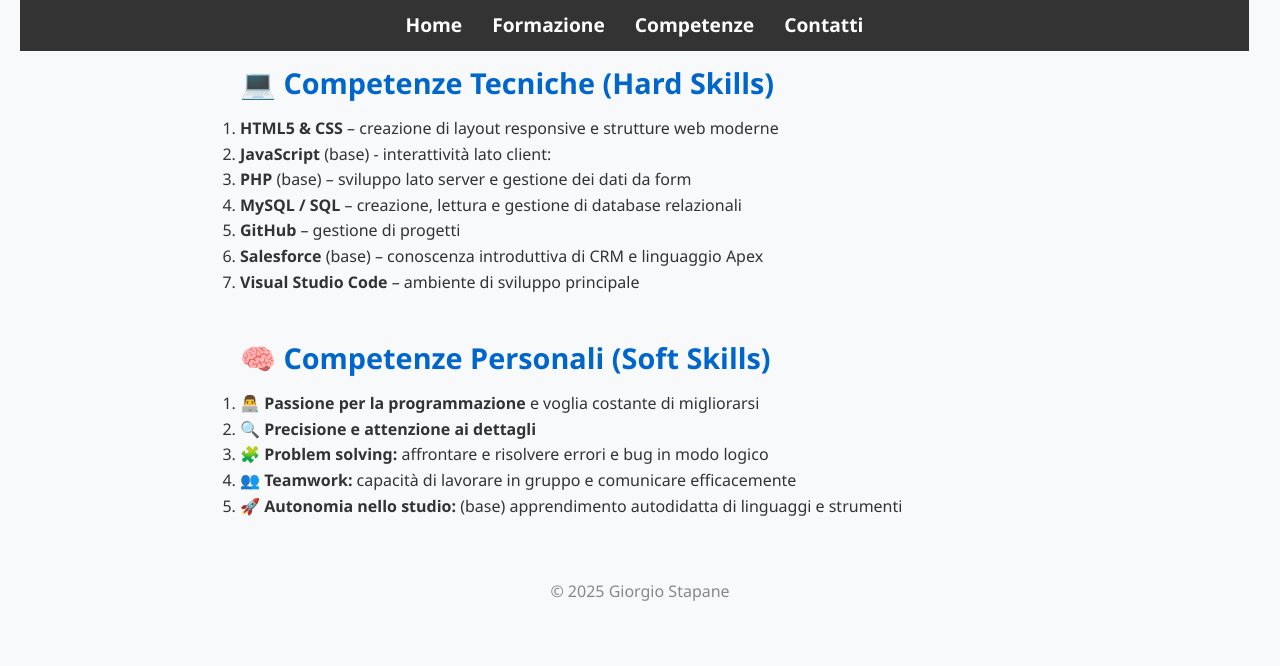
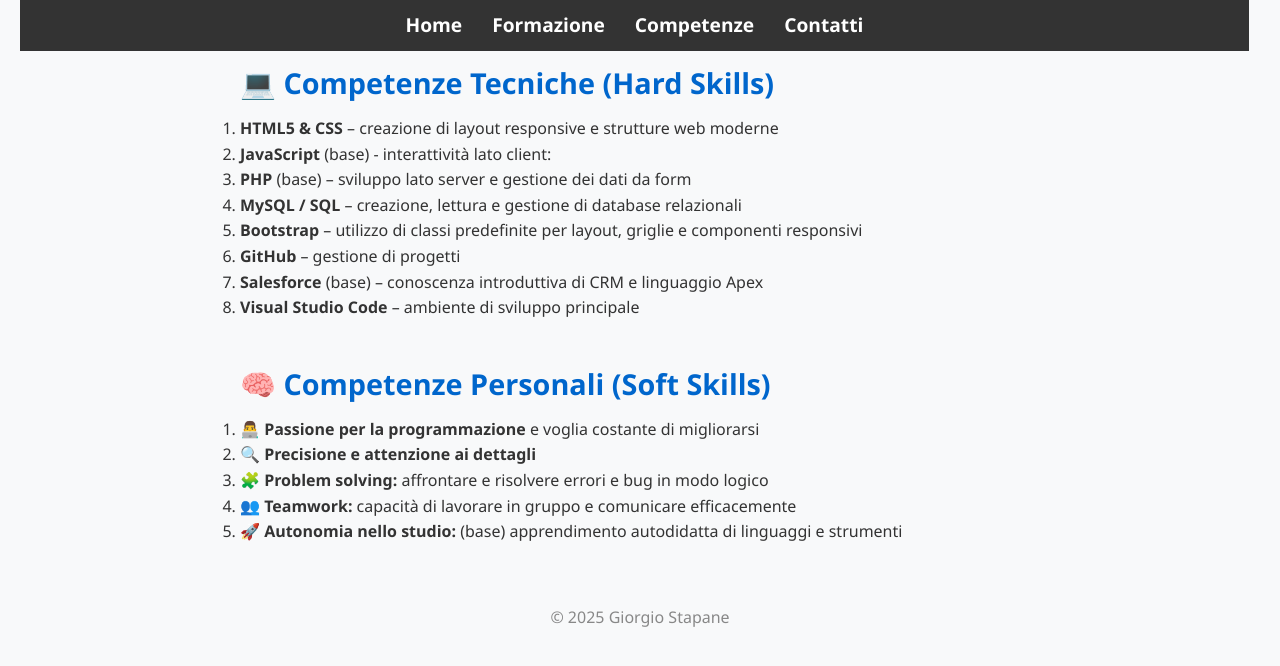
Before and after one commit to Stappa1/progetto, a plain HTML site: page competenze/competenze.html in a window 1280 px wide. Drawn offline with Linux system fonts and the light colour scheme.

Commit message:
Update competenze.html

```diff
--- a/competenze/competenze.html
+++ b/competenze/competenze.html
@@ -27,6 +27,7 @@
         <li><b>JavaScript</b> (base) - interattività lato client:</li>
         <li><b>PHP</b> (base) – sviluppo lato server e gestione dei dati da form</li>
         <li><b>MySQL / SQL</b> – creazione, lettura e gestione di database relazionali</li>
+        <li><b>Bootstrap</b> – utilizzo di classi predefinite per layout, griglie e componenti responsivi</li>
         <li><b>GitHub</b> – gestione di progetti</li>
         <li><b>Salesforce</b> (base) – conoscenza introduttiva di CRM e linguaggio Apex</li>
         <li><b>Visual Studio Code</b> – ambiente di sviluppo principale</li>
```
